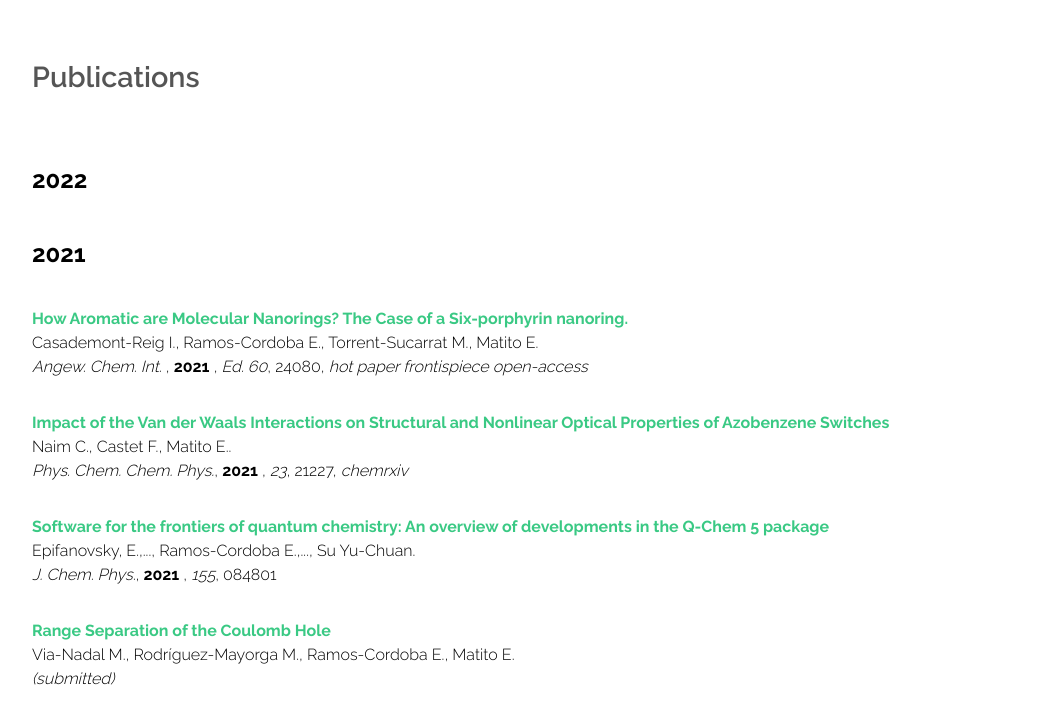
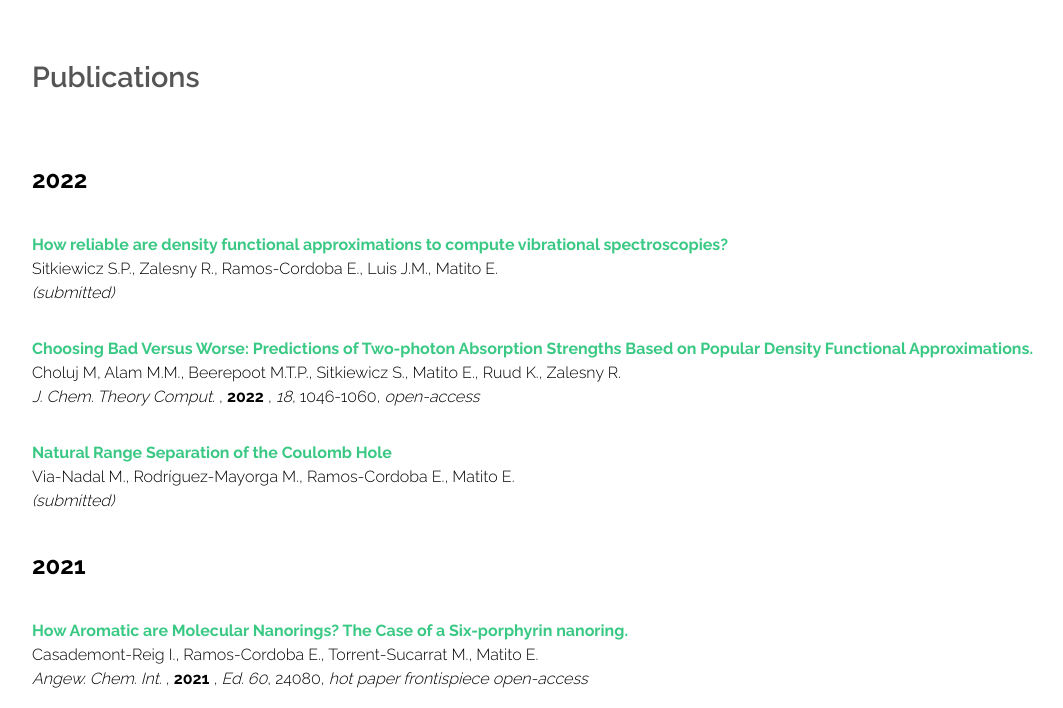
Before and after one commit to old-jekyll-templates/Horizons-Jekyll-Theme, a Jekyll site: the page built from publications.html, in a window 1280 px wide and 900 px high, cut to the strip 192-900 px from the top of the window. Shown: the whole strip, without its empty margins (0-1063 px from the left). Built offline with Jekyll 4.4.1, drawn with Linux system fonts in a browser that asks for light colours.

Commit message:
Update publications.html

```diff
--- a/publications.html
+++ b/publications.html
@@ -57,9 +57,23 @@ layout: main
 							<h2>Publications</h2>
 						</header>
         <p style="text-align:justify; text-justify:inter-ideograph;"> <font color="#000000";font-size:14.0000pt><b><h2 id="2022">2022</h2></b></font></p>
-	<!--  Javier, add new publication of 2022 here, please! -->
+
+	<p style="text-align:justify; text-justify:inter-ideograph;"> <font color="#000000">
+            <a href= target="_blank" style="text-decoration:none"><b> How reliable are density functional approximations to compute vibrational spectroscopies? </b></a </font><br>
+            <font color="#000000">Sitkiewicz S.P., Zalesny R., Ramos-Cordoba E., Luis J.M., Matito E. </font><br>
+            <font color="#000000"> <i> (submitted) </i>	</p>
+
+	<p style="text-align:justify; text-justify:inter-ideograph;"> <font color="#000000">
+            <a href=https://pubs.acs.org/doi/10.1021/acs.jctc.1c01056 target="_blank" style="text-decoration:none"><b> Choosing Bad Versus Worse: Predictions of Two-photon Absorption Strengths Based on Popular Density Functional Approximations. </b></a </font><br>
+            <font color="#000000"> Choluj M, Alam M.M., Beerepoot M.T.P., Sitkiewicz S., Matito E., Ruud K., Zalesny R. </font><br>
+	    <font color="#000000"> <i>  J. Chem. Theory Comput.   </i>, <b>2022</b>
+		     <font color="#000000">, <i>18</i>, 1046-1060,<i> open-access</i> </p>
 
 
+	<p style="text-align:justify; text-justify:inter-ideograph;"> <font color="#000000">
+            <a href= target="_blank" style="text-decoration:none"><b> Natural Range Separation of the Coulomb Hole </b></a </font><br>
+            <font color="#000000"> Via-Nadal M., Rodríguez-Mayorga M., Ramos-Cordoba E., Matito E. </font><br>
+            <font color="#000000"> <i> (submitted) </i>	</p>
 
         <p style="text-align:justify; text-justify:inter-ideograph;"> <font color="#000000";font-size:14.0000pt><b><h2 id="2021">2021</h2></b></font></p>
 
@@ -81,11 +95,6 @@ layout: main
             <font color="#000000"> Epifanovsky, E.,..., Ramos-Cordoba E.,..., Su Yu-Chuan. </font><br>
             <font color="#000000"> <i> J. Chem. Phys.</i>, <b>2021</b>
 		     <font color="#000000">, <i>155</i>, 084801 </p>
-
-	<p style="text-align:justify; text-justify:inter-ideograph;"> <font color="#000000">
-            <a href= target="_blank" style="text-decoration:none"><b> Range Separation of the Coulomb Hole </b></a </font><br>
-            <font color="#000000"> Via-Nadal M., Rodríguez-Mayorga M., Ramos-Cordoba E., Matito E. </font><br>
-            <font color="#000000"> <i> (submitted) </i>	</p>
 
         <p style="text-align:justify; text-justify:inter-ideograph;"> <font color="#000000">
             <a href=https://pubs.rsc.org/en/Content/ArticleLanding/2021/CP/D1CP02500G target="_blank" style="text-decoration:none"><b>Impact of the Van der Waals interactions on structural and nonlinear optical properties of azobenzene switches.</b></a></font><br>
```
